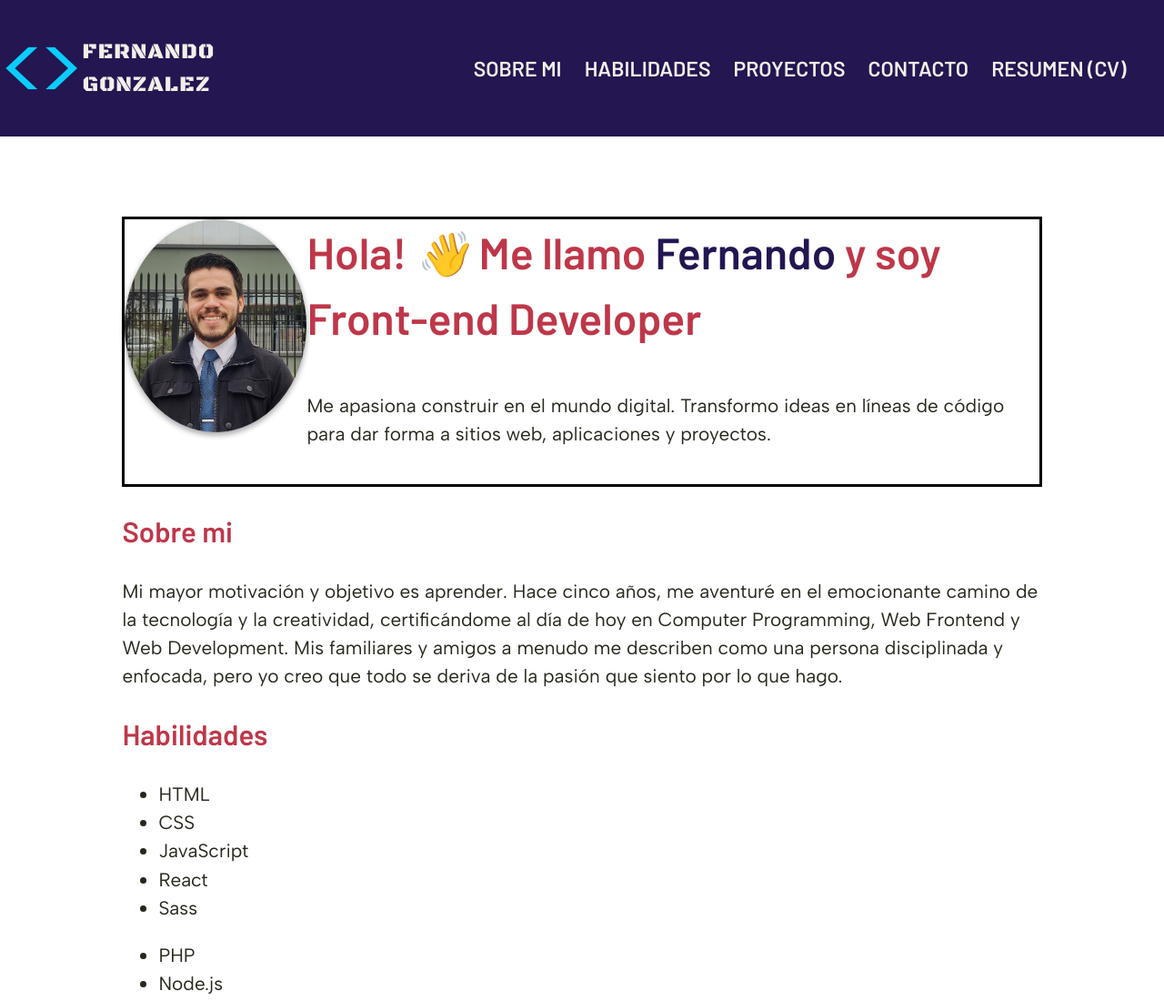
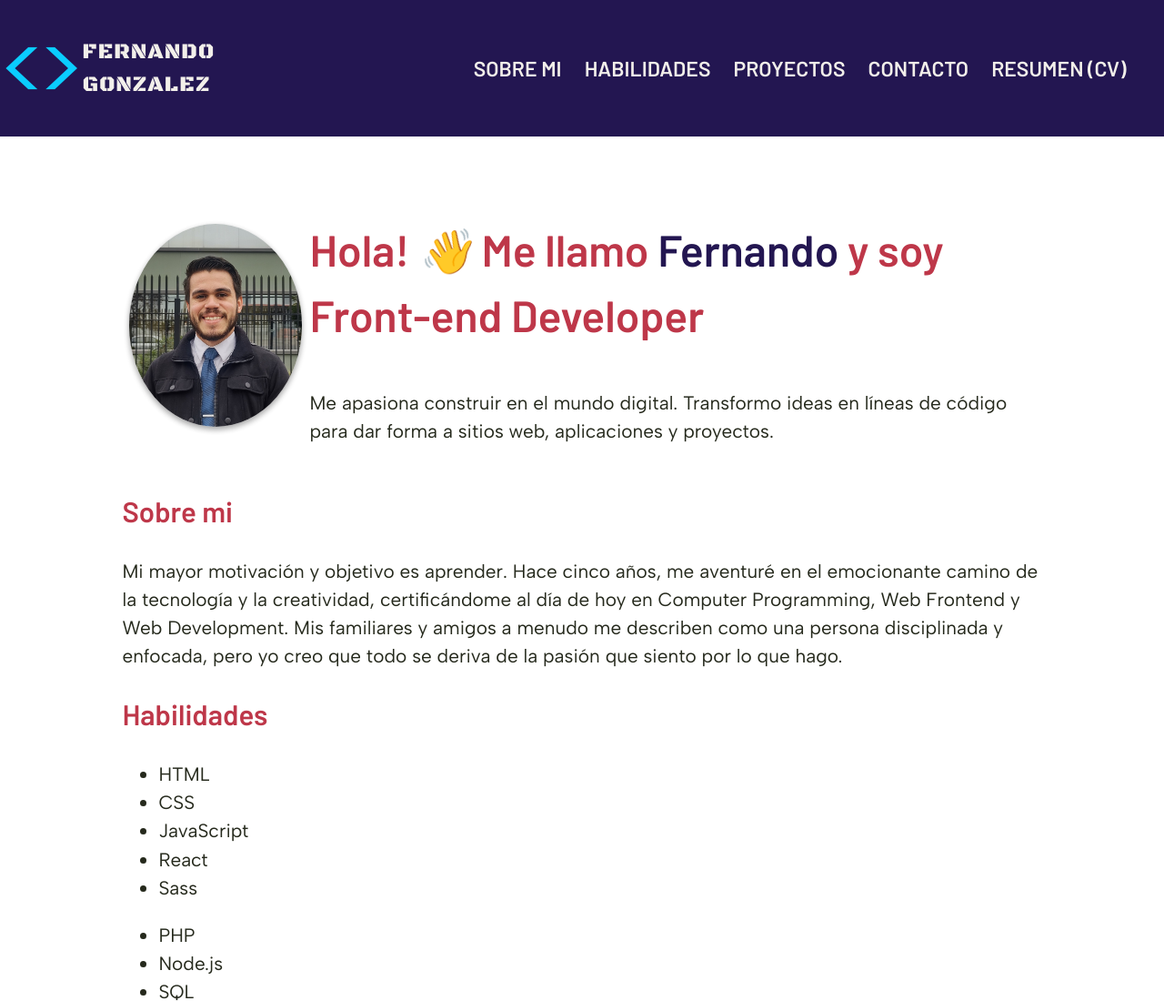
Before and after one commit to fergonzalez47/portfolioFernando, a plain HTML site: page index.html in a window 1280 px wide. Shown: the top 1100 px of the page at 91% size. Drawn offline with Linux system fonts and the light colour scheme.

Commit message:
cambios en fotografia

```diff
--- a/css/styles2.css
+++ b/css/styles2.css
@@ -38,6 +38,7 @@ nav ul li {
 h1 {
     margin: 0;
     font-size: 2rem;
+    text-align: center;
 }
 
 
@@ -163,9 +164,7 @@ main {
     margin: 0 auto;
 }
 
-.intro {
-    border: 3px solid black;
-}
+
 
 
 .intro img {
@@ -219,7 +218,7 @@ main {
 @media (min-width: 1024px) {
     .intro img {
 
-        max-width: 200px;
+        max-width: 190px;
         border-radius: 50%;
         box-shadow: rgba(0, 0, 0, 0.16) 0px 3px 6px, rgba(0, 0, 0, 0.23) 0px 3px 6px;
 
@@ -227,12 +226,14 @@ main {
 
     .img-container {
         float: left;
+        margin: 0.5rem;
     }
 
     h1 {
         margin: initial;
         font-size: 3rem;
         margin-left: 1rem;
+        text-align: initial;
     }
 
     .info-container p {
```
